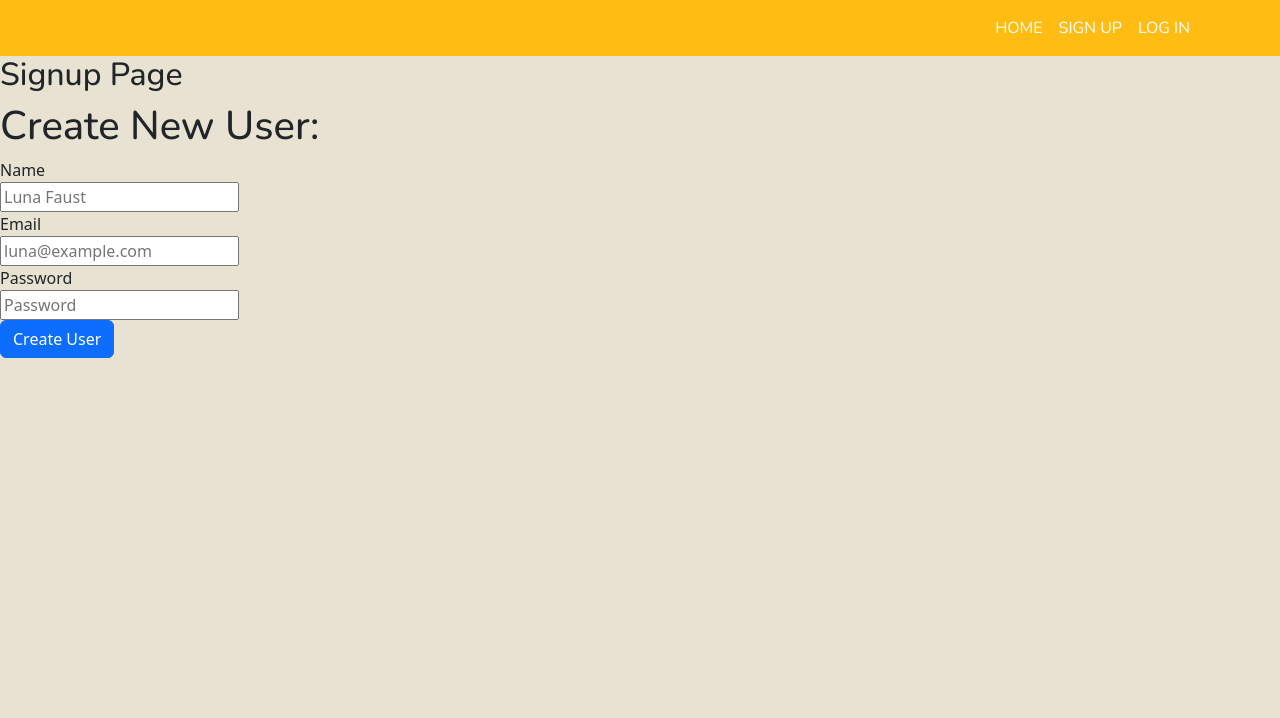
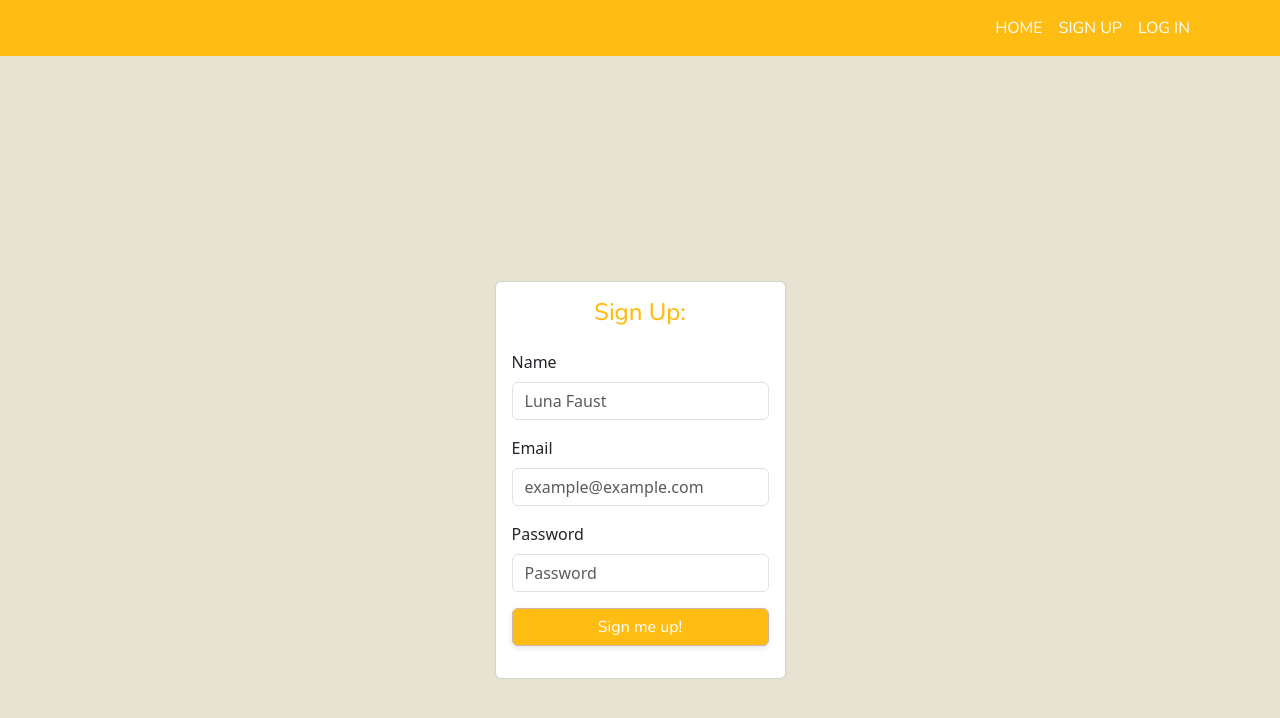
Before and after one commit to rae-stanton/honey_where, a React (Create React App) app in the folder frontend/: page /signup in a window 1280 px wide. Shown: the top 718 px of the page. Built offline with nearby package versions, Linux system fonts and the light colour scheme.

Commit message:
signup form quick style

```diff
--- a/frontend/src/NewUserForm.js
+++ b/frontend/src/NewUserForm.js
@@ -1,14 +1,12 @@
 import React from "react";
 import axios from "axios";
 import { Formik, Field, Form } from "formik";
-import Button from "react-bootstrap/Button";
-import "./NewUserForm.css"
+import { Card, Button } from "react-bootstrap";
+import "./NewUserForm.css";
 
 function NewUserForm() {
   return (
-    <div className="new-user-form">
-      <div className="new-user-content">
-        <h1>Create New User:</h1>
+    <div className="d-flex justify-content-center align-items-center vh-100">
       <Formik
         initialValues={{
           name: "",
@@ -35,30 +33,33 @@ function NewUserForm() {
         }}
       >
         {({ isSubmitting }) => (
-            <Form className="form-border">
-              <label htmlFor="name">Name</label>
-              <br />
-              <Field id="name" name="name" placeholder="Luna Faust" />
-              <br />
+          <Card className="mt-5 w-80">
+            <Card.Body>
+              <h4 className="header-text text-center text-primary mb-4">Sign Up:</h4>
+              <Form>
+                <div className="mb-3">
+                  <label htmlFor="name" className="form-label">Name</label>
+                  <Field id="name" name="name" placeholder="Luna Faust" className="form-control" />
+                </div>
 
-              <label htmlFor="email">Email</label>
-              <br />
-              <Field id="email" name="email" placeholder="luna@example.com" type="email" />
-              <br />
+                <div className="mb-3">
+                  <label htmlFor="email" className="form-label">Email</label>
+                  <Field id="email" name="email" placeholder="example@example.com" type="email" className="form-control" />
+                </div>
 
-              <label htmlFor="password">Password</label>
-              <br />
-              <Field id="password" name="password" placeholder="Password" type="password" />
-              <br />
+                <div className="mb-3">
+                  <label htmlFor="password" className="form-label">Password</label>
+                  <Field id="password" name="password" placeholder="Password" type="password" className="form-control" />
+                </div>
 
-              <Button variant="primary" type="submit" className="form-button" disabled={isSubmitting}>
-                Create User
+                <Button type="submit" className="w-100 mb-3 login-button" disabled={isSubmitting}>
+                  Sign me up!
                 </Button>
-              <br />
               </Form>
+            </Card.Body>
+          </Card>
         )}
       </Formik>
-      </div>
     </div>
   );
 }
--- a/frontend/src/Signup.js
+++ b/frontend/src/Signup.js
@@ -5,7 +5,6 @@ import NewUserForm from "./NewUserForm";
 function Signup() {
   return (
     <div>
-      <h2>Signup Page</h2>
       <NewUserForm />
       {/* You can add more elements or components here if needed */}
     </div>
```
Lines whose indentation alone changed are shown as unchanged.
